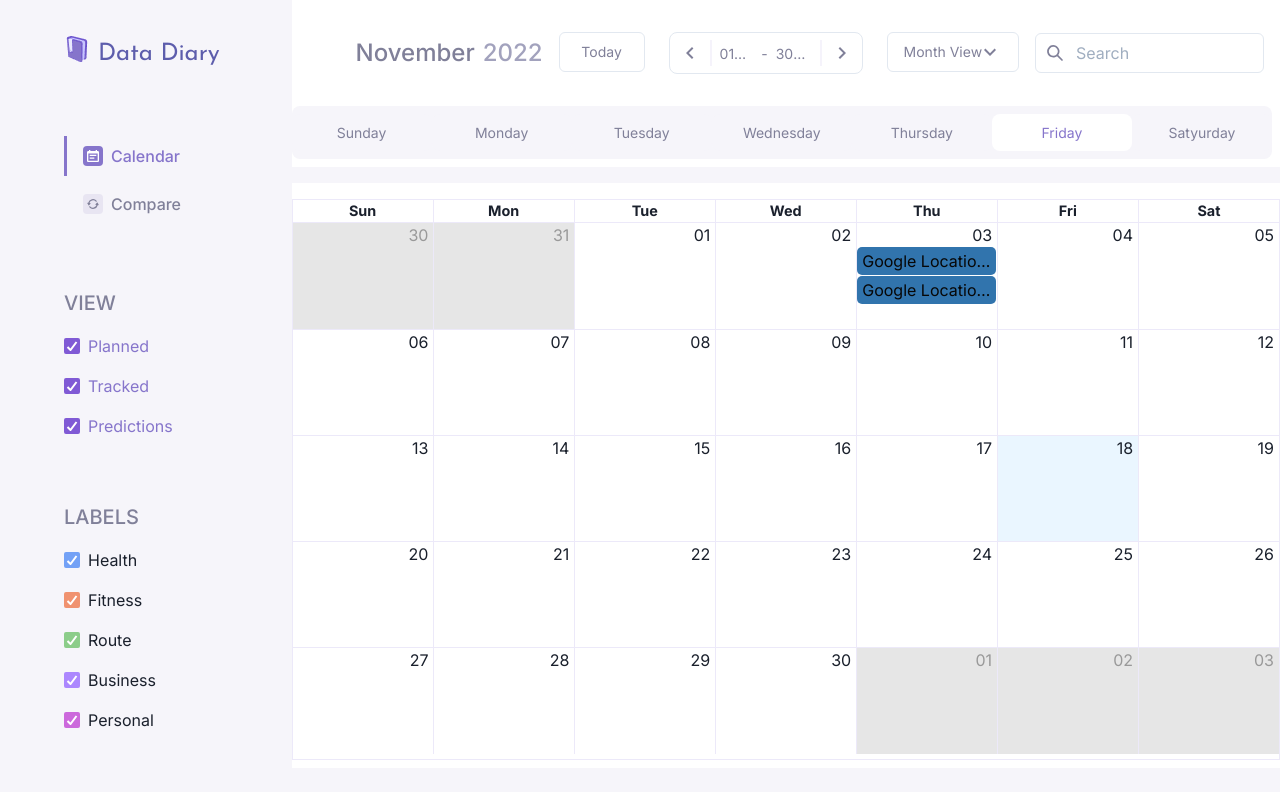
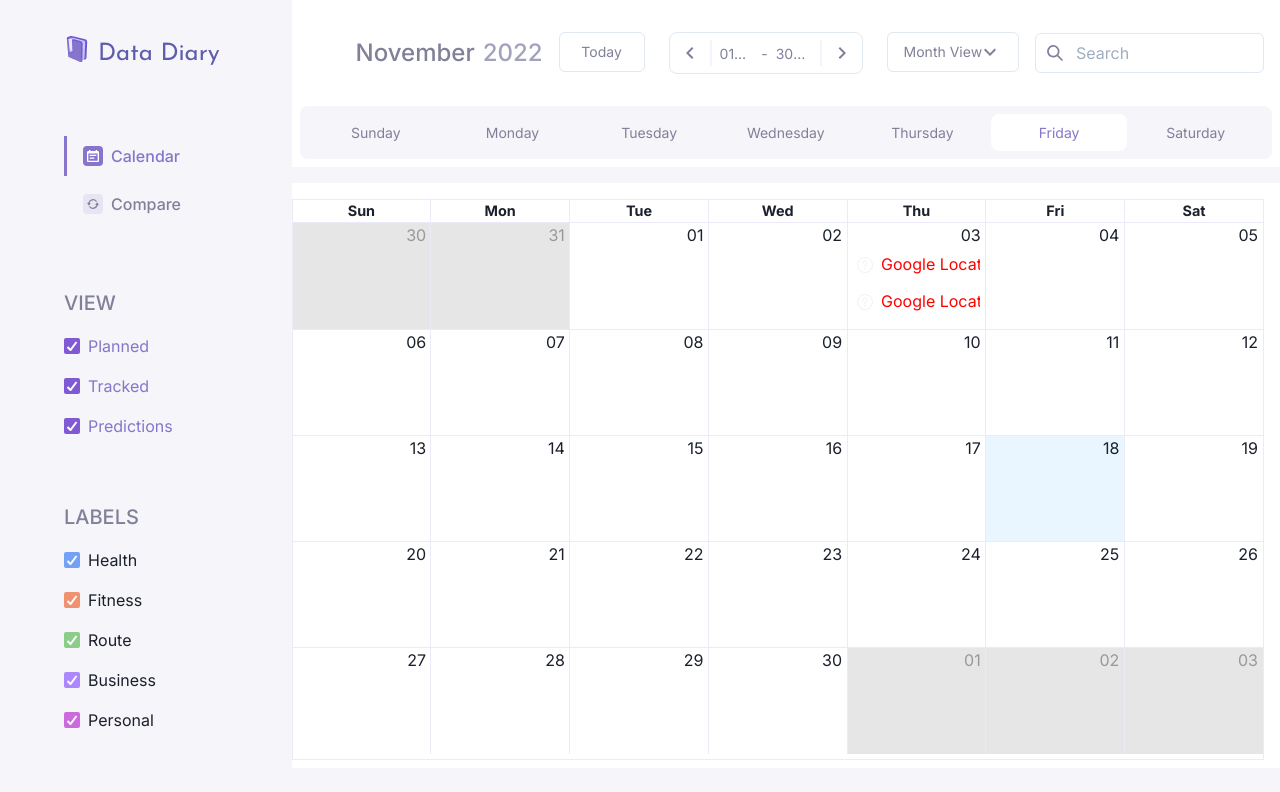
Before and after one commit to polymahh/data-diary-prifina, a React (Create React App) app: page / in a window 1280 px wide. Shown: the top 792 px of the page. Built offline with nearby package versions, Linux system fonts and the light colour scheme.

Commit message:
added icons/ events css / time format /

```diff
--- a/src/App.js
+++ b/src/App.js
@@ -32,8 +32,11 @@ import {googleEvents} from "./Events/googleEvents"
 import {whoopEvents} from "./Events/whoopEvents"
 import SideBar from "./Components/SideBar/SideBar";
 import Toolbar from "./Components/Toolbar"
-import { Box, calc, Container, Flex, HStack, VStack } from "@chakra-ui/react"
+import { Box, calc, Container, Flex, HStack, theme, VStack } from "@chakra-ui/react"
 import DaysRow from "./Components/DaysRow"
+import Event from "./Components/Event"
+import EventWrapper from "./Components/EventWrapper"
+import { Test } from "./Components/Test"
 // const localizer = Calendar.momentLocalizer(moment); // or globalizeLocalizer
 // localizer.formats.yearHeaderFormat = "YYYY";
 
@@ -1274,6 +1277,39 @@ const lengthCalc = (source) => {
   return num
 }
 
+const eventPropGetter = (event) => {
+  let className = 'custom-event';
+  let bg = '#fff';
+  let text = "red"
+  let border = "red"
+  if (event.category === 'health') {
+    bg = "#E7F0FF"
+    text="#73A1F6";
+    border = "#81aaf7";
+  } else if (event.category === 'business') {
+    bg = '#EEE7FF';
+    text="#ac87fe";
+    border = "#b493fe";
+  } else if (event.category === 'important') {
+    bg = '#d0d0d0';
+    text="health.500";
+  }
+  return {
+    className: className,
+    style: {
+      height:"36px",
+      color:text,
+      backgroundColor: bg,
+      borderColor : border
+    },
+  };
+}
+// make the hours format in day and week views like 12 AM
+const formats =  {
+  timeGutterFormat: (date, culture, localizer) =>
+    localizer.format(date, 'hh A', culture),
+}
+
 // const exapndAll = (bool) => {
 //   var newSourcesShown = {}
 //   var newTypesShown = {}
@@ -1325,13 +1361,15 @@ const lengthCalc = (source) => {
       <Calendar className="calendar"
         localizer={localizer}
         events={myEvents}
+        components={{event:Event}}
+        eventPropGetter={eventPropGetter}
         backgroundEvents={allDayEvents}
         startAccessor="start"
         endAccessor="end"
         onView={onView}
         view={view}
         onRangeChange={onRangeChange}
-        style={{width:"100%" ,padding: " 16px 0px 8px 0px"  }}
+        style={{width:"100%" ,padding: " 16px 16px 8px 0px"  }}
         onSelectEvent={onSelectEvent}
         toolbar={false}
         views={views}
@@ -1339,6 +1377,7 @@ const lengthCalc = (source) => {
         onDrillDown={onDrillDown}
         date={date}
         onNavigate={onNavigate}
+        formats={formats}
       />
     </Box >
     </Flex>
--- a/src/Components/DaysRow.jsx
+++ b/src/Components/DaysRow.jsx
@@ -9,7 +9,7 @@ const DaysRow = ({ localizer, view, date }) => {
     "Wednesday",
     "Thursday",
     "Friday",
-    "Satyurday",
+    "Saturday",
   ];
   const weekArr = [];
 
@@ -25,7 +25,7 @@ const DaysRow = ({ localizer, view, date }) => {
       justifyItems={"stretch"}
       templateColumns="repeat(7, 1fr)"
       bg={"bg"}
-      py={2}
+      p={2}
       borderRadius={"8px"}
     >
       {weekArr.map((day) => (
@@ -38,7 +38,7 @@ const DaysRow = ({ localizer, view, date }) => {
       justifyItems={"stretch"}
       templateColumns="repeat(7, 1fr)"
       bg={"bg"}
-      py={2}
+      p={2}
       borderRadius={"8px"}
     >
       {monthArr.map((day) => (
--- /dev/null
+++ b/src/Components/Event.jsx
@@ -0,0 +1,28 @@
+import { PhoneIcon } from "@chakra-ui/icons";
+import { Box, Flex, Text, VStack, Icon } from "@chakra-ui/react";
+import Icon_business from "../assets/business_icon";
+import Icon_health from "../assets/health_icon";
+
+const Event = ({ event }) => {
+  const icons = {
+    "icon business": Icon_business,
+    "icon health": Icon_health,
+  };
+  console.log();
+  return (
+    <VStack alignItems={"flex-start"}>
+      <Flex gap={1} alignItems={"flex-start"}>
+        <Box borderRadius={"6px"} bg={`${event.category}.500`}>
+          <Icon
+            as={icons[`icon ${event.category}`]}
+            p={1}
+            boxSize={6}
+            color={"gray.100"}
+          />
+        </Box>
+        <Text overflowWrap={"break-word"}>{event.title}</Text>
+      </Flex>
+    </VStack>
+  );
+};
+export default Event;
--- /dev/null
+++ b/src/Components/EventWrapper.jsx
@@ -0,0 +1,18 @@
+import { color, Flex, VStack } from "@chakra-ui/react";
+import Event from "./Event";
+
+const EventWrapper = ({ children }) => {
+  return (
+    <VStack
+      bg={"health.200"}
+      border={"1px"}
+      color={"red"}
+      borderColor={"health.300"}
+      py={2}
+    >
+      <p>test</p>
+      {children}
+    </VStack>
+  );
+};
+export default EventWrapper;
--- /dev/null
+++ b/src/Components/Test.jsx
@@ -0,0 +1,3 @@
+export const Test = () => {
+  return <div>Test</div>;
+};
--- a/src/Components/Toolbar.jsx
+++ b/src/Components/Toolbar.jsx
@@ -128,8 +128,8 @@ const Toolbar = ({ onNavigate, date, localizer, onView, view }) => {
         <SearchEvent />
         {/* avatar */}
       </HStack>
-      <Flex w={"full"} bg={"white"} py={2} pr={2} mt={-2}>
-        <Box minW={view === "week" ? "75px" : "0px"}>{""}</Box>
+      <Flex w={"full"} bg={"white"} py={2} px={2} mt={-2}>
+        <Box minW={view === "week" ? "66px" : "0px"}>{""}</Box>
         <DaysRow localizer={localizer} view={view} date={date} />
       </Flex>
     </VStack>
--- a/src/Events/ouraEvents.js
+++ b/src/Events/ouraEvents.js
@@ -276,6 +276,7 @@ const events = [
         ouraEvents.push({
           title: `${events[i].prifinaSourceType} ${events[i].prifinaSourceEventType} - ${events[i].summary_date}`,
           allDay: true,
+          category:"health",
           // start: new Date(parseInt(ReadinessZoom.display[0].summary_date.split("-")[0]), parseInt(ReadinessZoom.display[0].summary_date.split("-")[1])+1, parseInt(ReadinessZoom.display[0].summary_date.split("-")[2])),
           // end: new Date(parseInt(ReadinessZoom.display[0].summary_date.split("-")[0]), parseInt(ReadinessZoom.display[0].summary_date.split("-")[1])+1, parseInt(ReadinessZoom.display[0].summary_date.split("-")[2]))
           start: new Date(`${events[i].summary_date}T00:00:00`),
@@ -287,6 +288,7 @@ const events = [
         ouraEvents.push({
           title: `${events[i].prifinaSourceType} ${events[i].prifinaSourceEventType} - ${events[i].summary_date}`,
           allDay: false,
+          category:"health",
           // start: new Date(parseInt(ReadinessZoom.display[0].summary_date.split("-")[0]), parseInt(ReadinessZoom.display[0].summary_date.split("-")[1])+1, parseInt(ReadinessZoom.display[0].summary_date.split("-")[2])),
           // end: new Date(parseInt(ReadinessZoom.display[0].summary_date.split("-")[0]), parseInt(ReadinessZoom.display[0].summary_date.split("-")[1])+1, parseInt(ReadinessZoom.display[0].summary_date.split("-")[2]))
           start: new Date(events[i].bedtime_start),
@@ -297,7 +299,8 @@ const events = [
       case "Activity":
         ouraEvents.push({
           title: `${events[i].prifinaSourceType} ${events[i].prifinaSourceEventType} - ${events[i].summary_date}`,
-          Day: true,
+          allDay: true,
+          category:"business",
           // start: new Date(parseInt(ReadinessZoom.display[0].summary_date.split("-")[0]), parseInt(ReadinessZoom.display[0].summary_date.split("-")[1])+1, parseInt(ReadinessZoom.display[0].summary_date.split("-")[2])),
           // end: new Date(parseInt(ReadinessZoom.display[0].summary_date.split("-")[0]), parseInt(ReadinessZoom.display[0].summary_date.split("-")[1])+1, parseInt(ReadinessZoom.display[0].summary_date.split("-")[2]))
           start: new Date(events[i].summary_date),
--- /dev/null
+++ b/src/assets/business_icon.js
@@ -0,0 +1,32 @@
+import { Icon } from "@chakra-ui/react"
+
+const Icon_business = (props) => {
+  return (
+    <Icon viewBox='0 0 14 14' color='gray.500' {...props}>
+    <path
+      fill='currentColor'
+      d="M 12.33,3.00
+      C 12.33,3.00 9.67,3.00 9.67,3.00
+        9.67,3.00 9.67,1.67 9.67,1.67
+        9.67,0.93 9.07,0.33 8.33,0.33
+        8.33,0.33 5.67,0.33 5.67,0.33
+        4.93,0.33 4.33,0.93 4.33,1.67
+        4.33,1.67 4.33,3.00 4.33,3.00
+        4.33,3.00 1.67,3.00 1.67,3.00
+        0.93,3.00 0.34,3.59 0.34,4.33
+        0.34,4.33 0.33,11.67 0.33,11.67
+        0.33,12.41 0.93,13.00 1.67,13.00
+        1.67,13.00 12.33,13.00 12.33,13.00
+        13.07,13.00 13.67,12.41 13.67,11.67
+        13.67,11.67 13.67,4.33 13.67,4.33
+        13.67,3.59 13.07,3.00 12.33,3.00 Z
+      M 8.33,3.00
+      C 8.33,3.00 5.67,3.00 5.67,3.00
+        5.67,3.00 5.67,1.67 5.67,1.67
+        5.67,1.67 8.33,1.67 8.33,1.67
+        8.33,1.67 8.33,3.00 8.33,3.00 Z"
+    />
+  </Icon>
+  )
+}
+export default Icon_business
--- /dev/null
+++ b/src/assets/health_icon.js
@@ -0,0 +1,36 @@
+import { Icon } from "@chakra-ui/react"
+
+const Icon_health = (props) => {
+  return (
+    <Icon viewBox='0 0 14 14'  {...props}>
+    <path
+      fill='currentColor'
+      d="M 13.42,3.43
+      C 13.21,2.95 12.91,2.51 12.53,2.14
+        12.15,1.77 11.71,1.47 11.22,1.27
+        10.71,1.06 10.17,0.95 9.62,0.95
+        8.85,0.95 8.10,1.16 7.45,1.56
+        7.29,1.66 7.14,1.76 7.00,1.88
+        6.86,1.76 6.71,1.66 6.55,1.56
+        5.90,1.16 5.15,0.95 4.38,0.95
+        3.82,0.95 3.29,1.06 2.78,1.27
+        2.29,1.47 1.85,1.77 1.47,2.14
+        1.09,2.51 0.79,2.95 0.58,3.43
+        0.36,3.94 0.25,4.47 0.25,5.02
+        0.25,5.54 0.36,6.09 0.57,6.64
+        0.74,7.10 1.00,7.58 1.32,8.06
+        1.83,8.82 2.54,9.62 3.41,10.43
+        4.86,11.77 6.30,12.69 6.36,12.73
+        6.36,12.73 6.73,12.97 6.73,12.97
+        6.89,13.07 7.10,13.07 7.27,12.97
+        7.27,12.97 7.64,12.73 7.64,12.73
+        7.70,12.69 9.13,11.77 10.59,10.43
+        11.46,9.62 12.17,8.82 12.68,8.06
+        13.00,7.58 13.26,7.10 13.43,6.64
+        13.64,6.09 13.75,5.54 13.75,5.02
+        13.75,4.47 13.64,3.94 13.42,3.43 Z"
+    />
+  </Icon>
+  )
+}
+export default Icon_health
--- a/src/sass/event.scss
+++ b/src/sass/event.scss
@@ -12,6 +12,8 @@
   cursor: pointer;
   width: 100%;
   text-align: left;
+  display: flex;
+  align-items: center;
 
   .rbc-slot-selecting & {
     cursor: inherit;
@@ -28,6 +30,7 @@
 }
 
 .rbc-event-label {
+  display: none;
   @extend .rbc-ellipsis;
   font-size: 80%;
 }
--- a/src/sass/month.scss
+++ b/src/sass/month.scss
@@ -7,7 +7,7 @@
 
 .rbc-row-segment {
   padding: 0 1px 1px 1px;
-
+  display: flex;
   .rbc-event-content {
     @extend .rbc-ellipsis;
   }
--- a/src/sass/time-column.scss
+++ b/src/sass/time-column.scss
@@ -24,7 +24,9 @@
 }
 
 .rbc-label {
-  padding: 0 5px;
+  padding: 0 12px;
+  color: #808099;
+  font-weight: 400;
 }
 
 .rbc-day-slot {
@@ -48,7 +50,7 @@
     border: 1px solid $event-border;
     display: flex;
     max-height: 100%;
-    min-height: 20px;
+    min-height: 30px;
     flex-flow: column wrap;
     align-items: flex-start;
     overflow: hidden;
```
